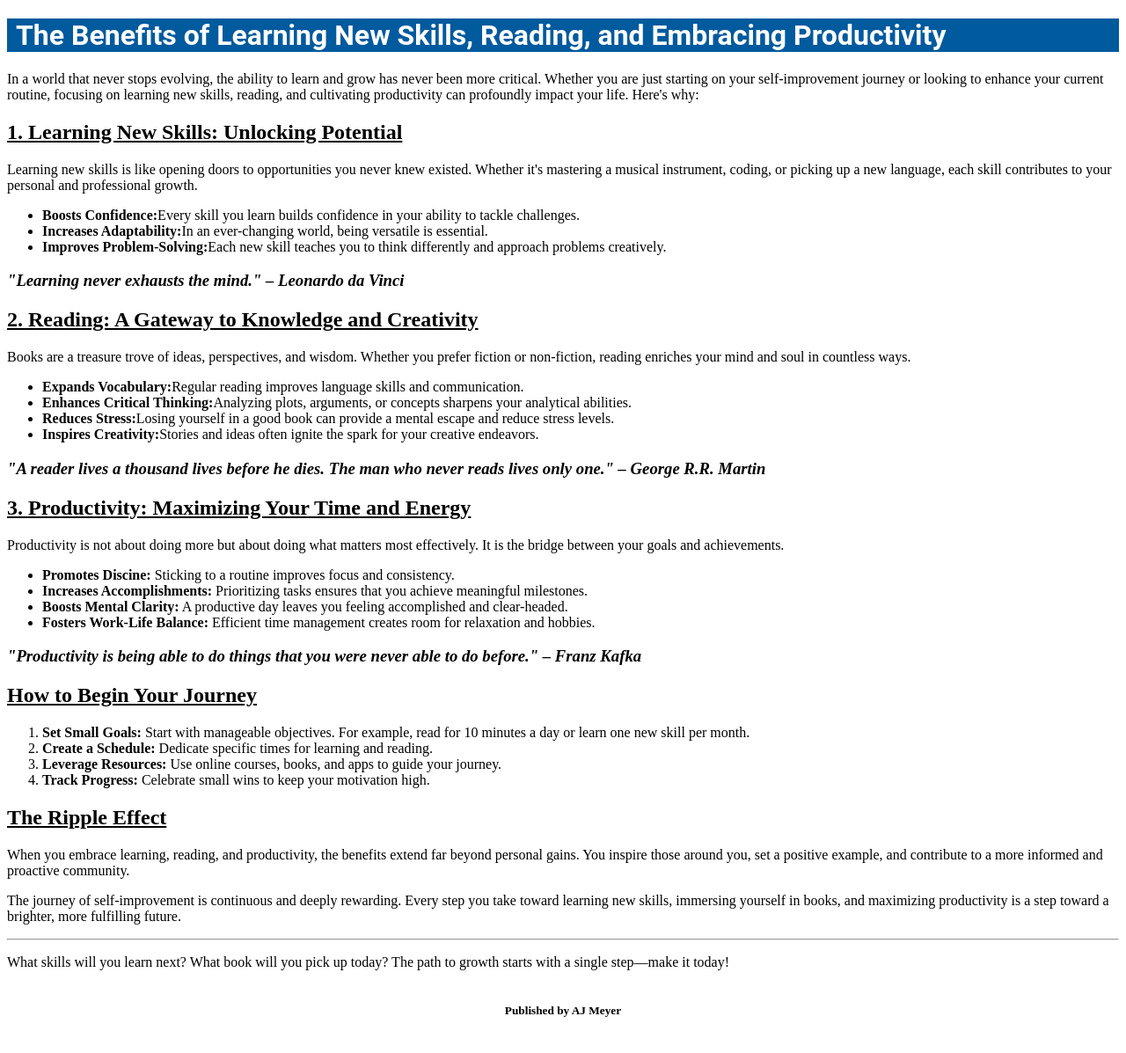
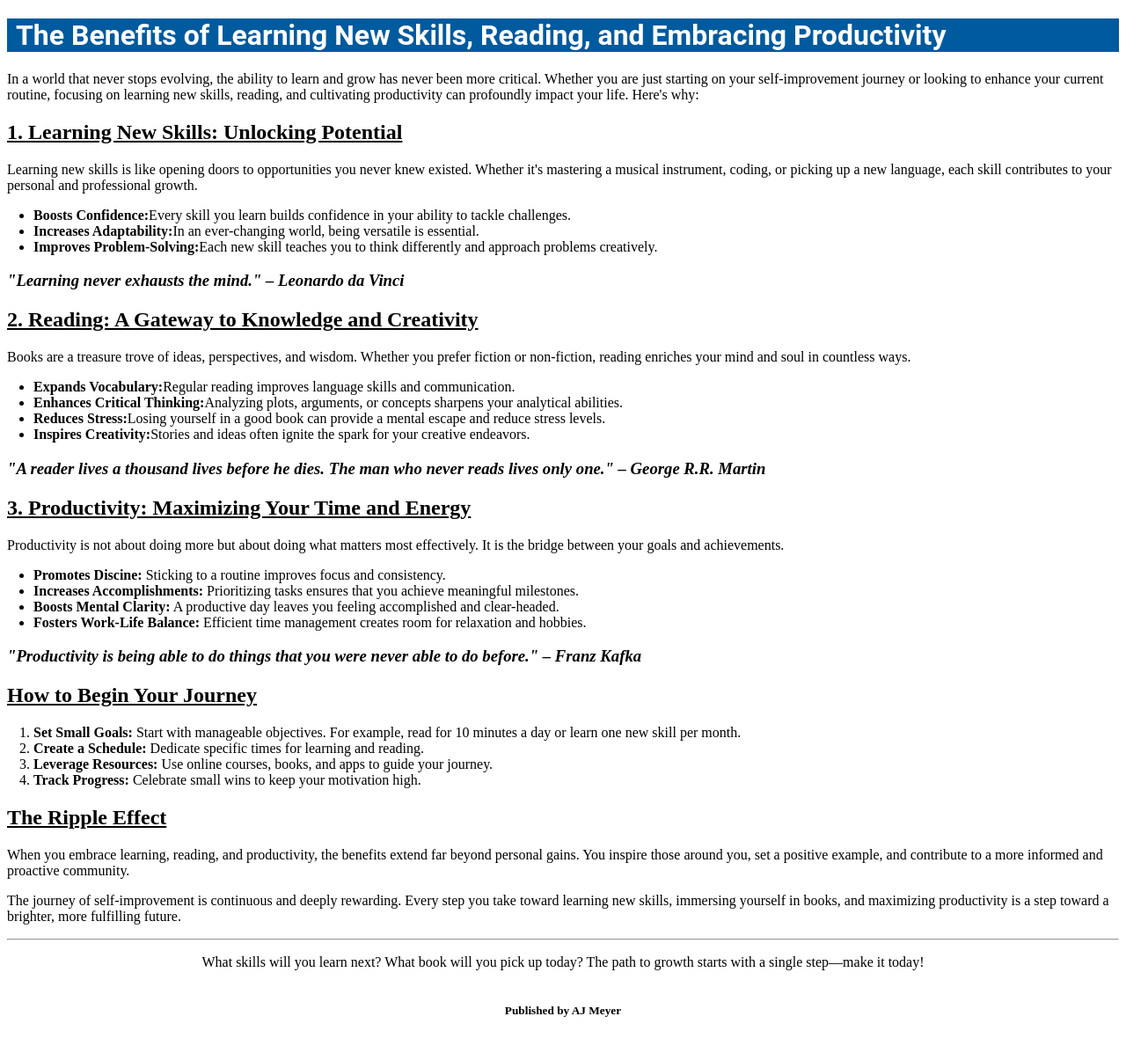
Before and after one commit to thaiga123/learning, a Flask app: page / in a window 1280 px wide. Shown: the whole page at 88% size. Run offline with Flask 3, Linux system fonts and the light colour scheme.

Commit message:
Margins fixed

```diff
--- a/static/styles.css
+++ b/static/styles.css
@@ -43,11 +43,15 @@ body{
     text-align: left
 }
 
-.list{
-    padding-left: 20px
-}
-
 #footer{
     display: flex;
     justify-content: center;
 }
+
+#outro{
+    text-align: center
+}
+
+ul, ol{
+    margin-left: -10px
+}
--- a/templates/index.html
+++ b/templates/index.html
@@ -102,7 +102,7 @@
             </p>
         </div>
     <hr>
-        <div class="paragraphs">
+        <div class="paragraphs" id="outro">
             <p>
                 What skills will you learn next? What book will you pick up today? The path to growth starts with a single step—make it today!
             </p>
```
